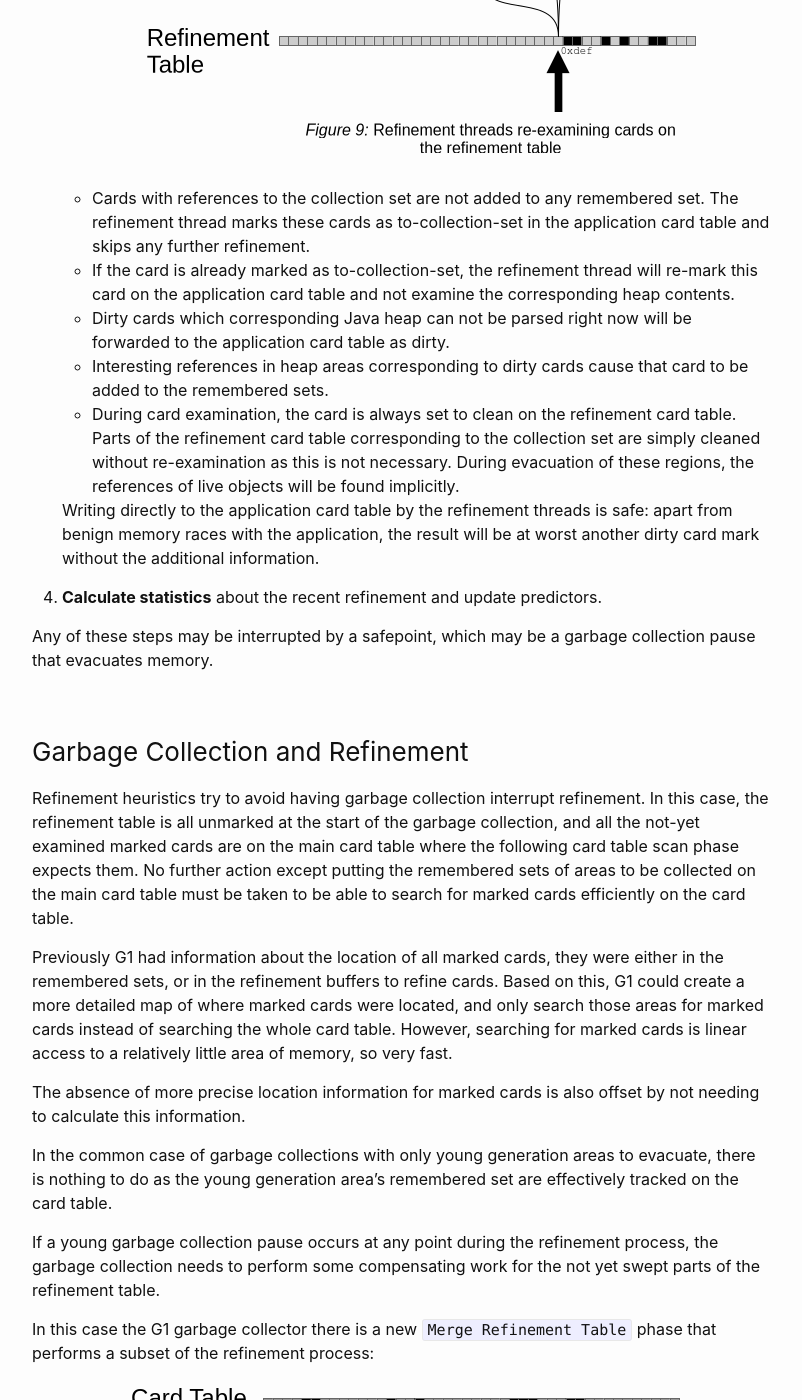
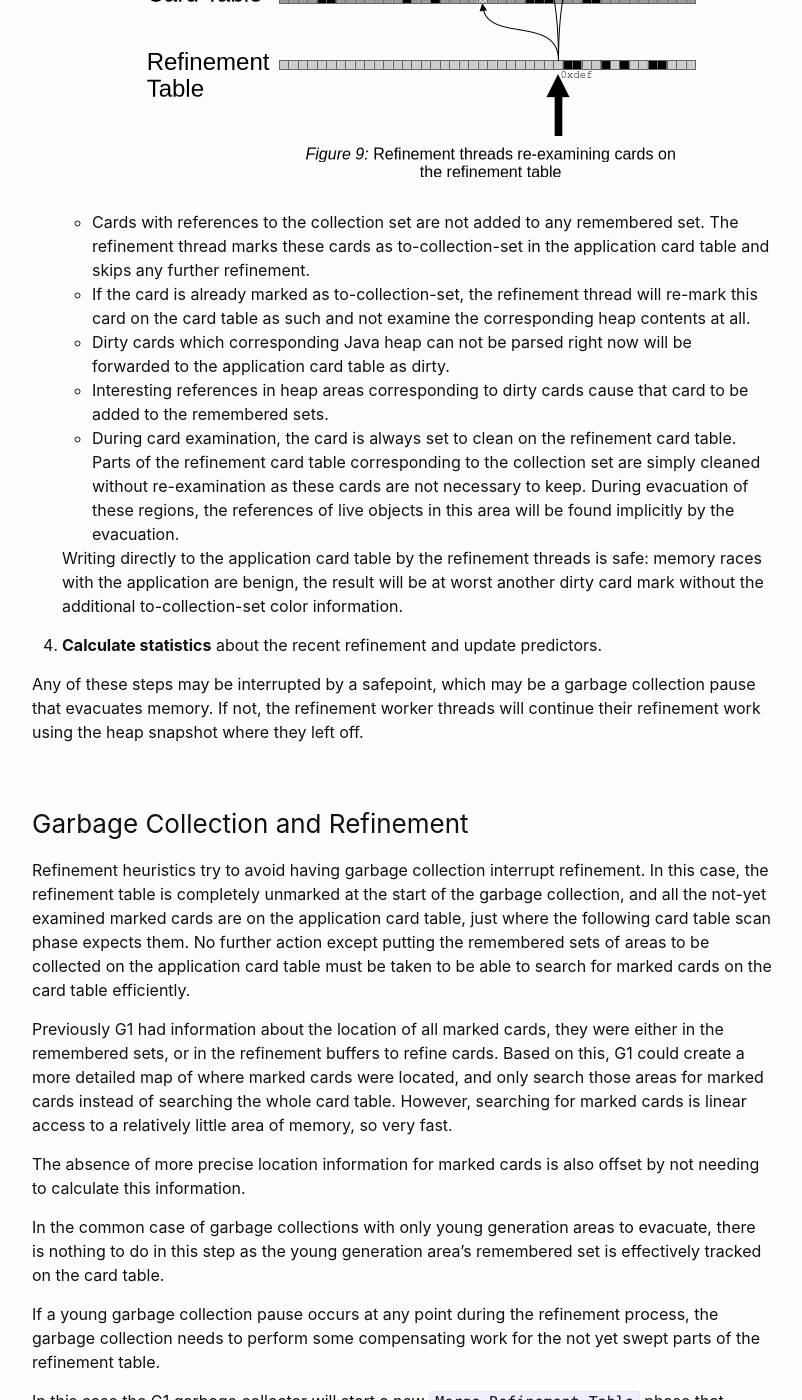
Before and after one commit to tschatzl/tschatzl.github.io, a Jekyll site: the page built from _posts/2025-02-21-new-write-barriers.md, in a window 1280 px wide and 1400 px high, scrolled down 10073 px. Shown: the whole window, without its empty margins (238-1040 px from the left). Built offline with Jekyll 4.4.1, drawn with Linux system fonts in a browser that asks for light colours; some of the changed text lies outside the part shown.

Commit message:
* more wording fixes, clarifications

````diff
--- a/_posts/2025-02-21-new-write-barriers.md
+++ b/_posts/2025-02-21-new-write-barriers.md
@@ -137,11 +137,11 @@ The final current post write barrier for G1 reduces to the filters and the actua
 (6) done:
 ```
 
-Line (1) to (3) implement the filters. They are almost the same as before, with a slightly different condition for the check due to a memory optimization.
+Line (1) to (3) implement the filters. They are almost the same as before, with a slightly different condition for the last filter due to an optimization.
 
 Without the filters, there were some regressions compared to the original write barrier with the filters; the filters also decrease the number of cards that have not been scanned during the garbage collection pause, and the number of cards to be re-examined, so they were kept for now.
 
-Line (5) actually marks the card with a "Dirty" color value.
+Finall, line (5) actually marks the card with a "Dirty" color value.
 
 The original card marking paper uses two different values for card table entries, i.e. colors: "Marked" and "Unmarked", or typically named "Dirty" and "Clean" in the Hotspot VM. In total G1 uses five colors which store some additional information about the corresponding heap area:
 
@@ -150,9 +150,9 @@ The original card marking paper uses two different values for card table entries
 * **already-scanned** - used during garbage collection to indicate that this card has already been scanned.
 * **to-collection-set** - the card may contain an interesting reference to the areas of the heap that are going to be collected in the next garbage collection (the **collection set**, hence the name). This collection set always contains the young generation.
 
-    Refinement can skip scanning these cards because they will always be scanned during garbage collection as G1 always collects the young generation. Adding these cards to remembered sets, even if they contained references to regions not in the collection set, is not needed, they would actually represent duplicate information.
+    Refinement can skip scanning these cards because they will always be scanned during garbage collection as G1 always collects the young generation. Adding these cards to remembered sets, even if they contained references to regions not in the collection set, is not needed either, they would actually represent duplicate information.
 
-    Effectively this also stores the entire remembered set for the next collection set on the card table, avoiding extra memory usage.
+    Effectively, the set of to-collection-set cards also store the entire remembered set for the next collection set on the card table, avoiding extra memory.
 
     For simplicity of the write barrier, it only colors cards as "Dirty": the additional overhead finding out whether a reference refers to an object in the collection set is too expensive here.
 * **from-remset** - used during garbage collection to indicate that the origin of this card is a remembered set and not a recently marked card. This helps distinguishing cards from remembered sets from cards from not yet examined cards to more accurately model the application's card marking rate used in heuristics.
@@ -171,48 +171,48 @@ This refinement round consists of
 
     This ensures correct memory visibility: After this step, the entire VM uses the previous refinement table to mark new cards.
 
-1. **Snapshot the heap** to gather internal data about the refinement work. For every region of the heap the snapshot stores current progress. This allows resuming the refinement at any time.
+1. **Snapshot the heap** to gather internal data about the refinement work. For every region of the heap the snapshot stores current scan progress. This allows resuming the refinement at any time and facilitates parallel work.
 
-1. **Re-examine (sweep) the refinement table** containing the marked cards. Refinement worker threads walk the card table linearly (hence sweeping), claiming parts of it to look for marked cards.
+1. **Re-examine (sweep) the refinement table** containing the marked cards. Refinement worker threads walk the card table linearly (hence sweeping), claiming parts of it to look for marked cards using the heap snapshot.
 
     As Figure 9 shows, the refinement threads re-examine marked cards, with the following potential results:
 
     ![Refinement Threads Re-Examining Cards](/assets/20250217-refinement-reexamine-without-sync.png){:style="display:block; margin-left:auto; margin-right:auto"}
 
     * Cards with references to the collection set are not added to any remembered set. The refinement thread marks these cards as to-collection-set in the application card table and skips any further refinement.
-    * If the card is already marked as to-collection-set, the refinement thread will re-mark this card on the application card table and not examine the corresponding heap contents.
+    * If the card is already marked as to-collection-set, the refinement thread will re-mark this card on the card table as such and not examine the corresponding heap contents at all.
     * Dirty cards which corresponding Java heap can not be parsed right now will be forwarded to the application card table as dirty.
     * Interesting references in heap areas corresponding to dirty cards cause that card to be added to the remembered sets.
-    * During card examination, the card is always set to clean on the refinement card table. Parts of the refinement card table corresponding to the collection set are simply cleaned without re-examination as this is not necessary. During evacuation of these regions, the references of live objects will be found implicitly.
+    * During card examination, the card is always set to clean on the refinement card table. Parts of the refinement card table corresponding to the collection set are simply cleaned without re-examination as these cards are not necessary to keep. During evacuation of these regions, the references of live objects in this area will be found implicitly by the evacuation.
 
-    Writing directly to the application card table by the refinement threads is safe: apart from benign memory races with the application, the result will be at worst another dirty card mark without the additional information.
+    Writing directly to the application card table by the refinement threads is safe: memory races with the application are benign, the result will be at worst another dirty card mark without the additional to-collection-set color information.
 1. **Calculate statistics** about the recent refinement and update predictors.
 
-Any of these steps may be interrupted by a safepoint, which may be a garbage collection pause that evacuates memory.
+Any of these steps may be interrupted by a safepoint, which may be a garbage collection pause that evacuates memory. If not, the refinement worker threads will continue their refinement work using the heap snapshot where they left off.
 
 ### Garbage Collection and Refinement
 
-Refinement heuristics try to avoid having garbage collection interrupt refinement. In this case, the refinement table is all unmarked at the start of the garbage collection, and all the not-yet examined marked cards are on the main card table where the following card table scan phase expects them. No further action except putting the remembered sets of areas to be collected on the main card table must be taken to be able to search for marked cards efficiently on the card table.
+Refinement heuristics try to avoid having garbage collection interrupt refinement. In this case, the refinement table is completely unmarked at the start of the garbage collection, and all the not-yet examined marked cards are on the application card table, just where the following card table scan phase expects them. No further action except putting the remembered sets of areas to be collected on the application card table must be taken to be able to search for marked cards on the card table efficiently.
 
 Previously G1 had information about the location of all marked cards, they were either in the remembered sets, or in the refinement buffers to refine cards. Based on this, G1 could create a more detailed map of where marked cards were located, and only search those areas for marked cards instead of searching the whole card table. However, searching for marked cards is linear access to a relatively little area of memory, so very fast.
 
 The absence of more precise location information for marked cards is also offset by not needing to calculate this information.
 
-In the common case of garbage collections with only young generation areas to evacuate, there is nothing to do as the young generation area's remembered set are effectively tracked on the card table.
+In the common case of garbage collections with only young generation areas to evacuate, there is nothing to do in this step as the young generation area's remembered set is effectively tracked on the card table.
 
 If a young garbage collection pause occurs at any point during the refinement process, the garbage collection needs to perform some compensating work for the not yet swept parts of the refinement table.
 
-In this case the G1 garbage collector there is a new `Merge Refinement Table` phase that performs a subset of the refinement process:
+In this case the G1 garbage collector will start a new `Merge Refinement Table` phase that performs a subset of the refinement process:
 
 ![Merge Refinement Table](/assets/20250221-merge-refinement-table.png){:style="display:block; margin-left:auto; margin-right:auto"}
 
 1. (Optionally) **Snapshot the heap** as above, if the refinement had been interrupted in phase 1 of the process.
-1. **Merge the refinement table** into the card table. This step combines card marks from both card tables into the main card table. This is a logical or of both cards. All marks on the refinement table are removed.
+1. **Merge the refinement table** into the card table. This step combines card marks from both card tables into the application card table. This is a logical or of both card tables. All marks on the refinement table are removed.
 1. **Calculate statistics** as above.
 
-The reason why the refinement table needs to be completely unmarked at the start of the garbage collection is that G1 uses it to  collect card marks containing interesting references for objects evacuated during the garbage collection in the heap areas the objects are evacuated to. This is similar to previously used extra refinement buffers to store those.
+The reason why the refinement table needs to be completely unmarked at the start of the garbage collection is that G1 uses it to collect card marks containing interesting references for objects evacuated during the garbage collection in the heap areas the objects are evacuated to. This is similar to previously used extra refinement buffers to store those.
 
-At the end of the young garbage collection, the two card tables are swapped so that all newly generated cards are on the main card table, and the refinement table is all unmarked.
+At the end of the young garbage collection, the two card tables are swapped so that all newly generated cards are on the application card table, and the refinement table is completely unmarked.
 
 A full collection clears both card tables as this type of garbage collection does not need this information.
 
````
Also changed, not shown: other parts of _posts/2025-02-21-new-write-barriers.md (+1 -1 lines).
